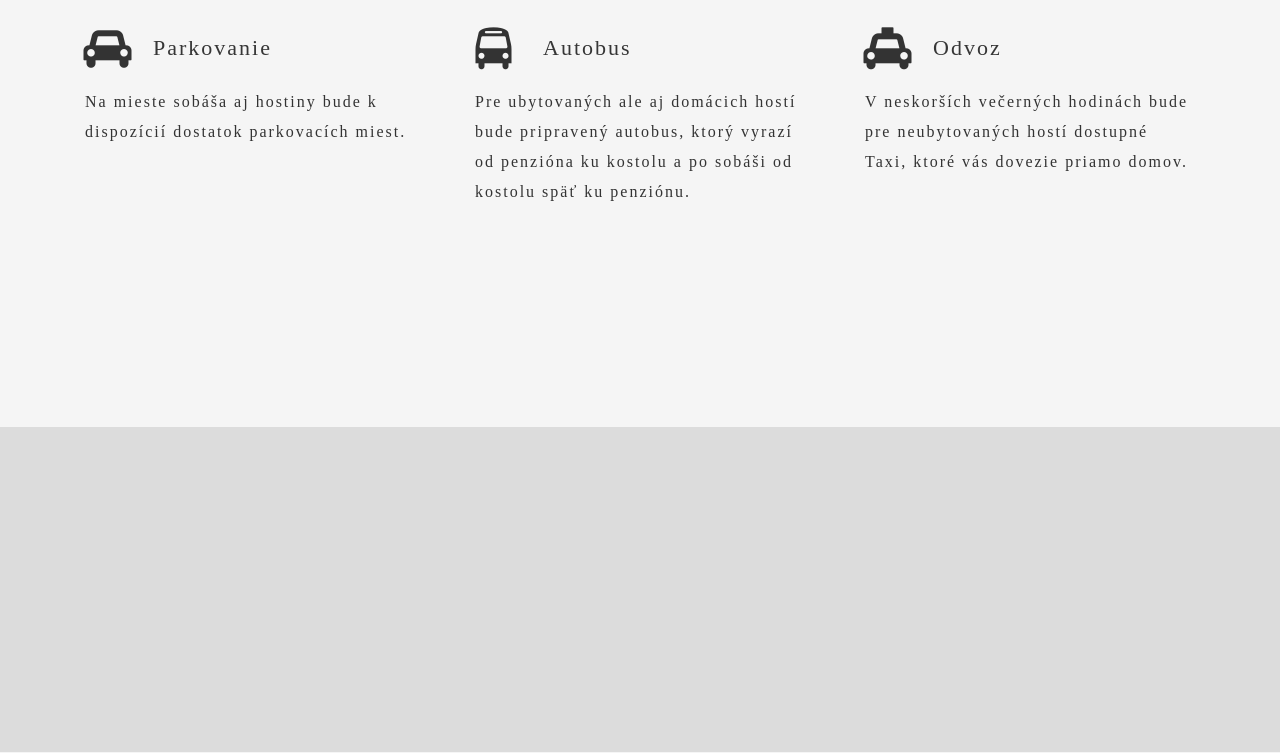
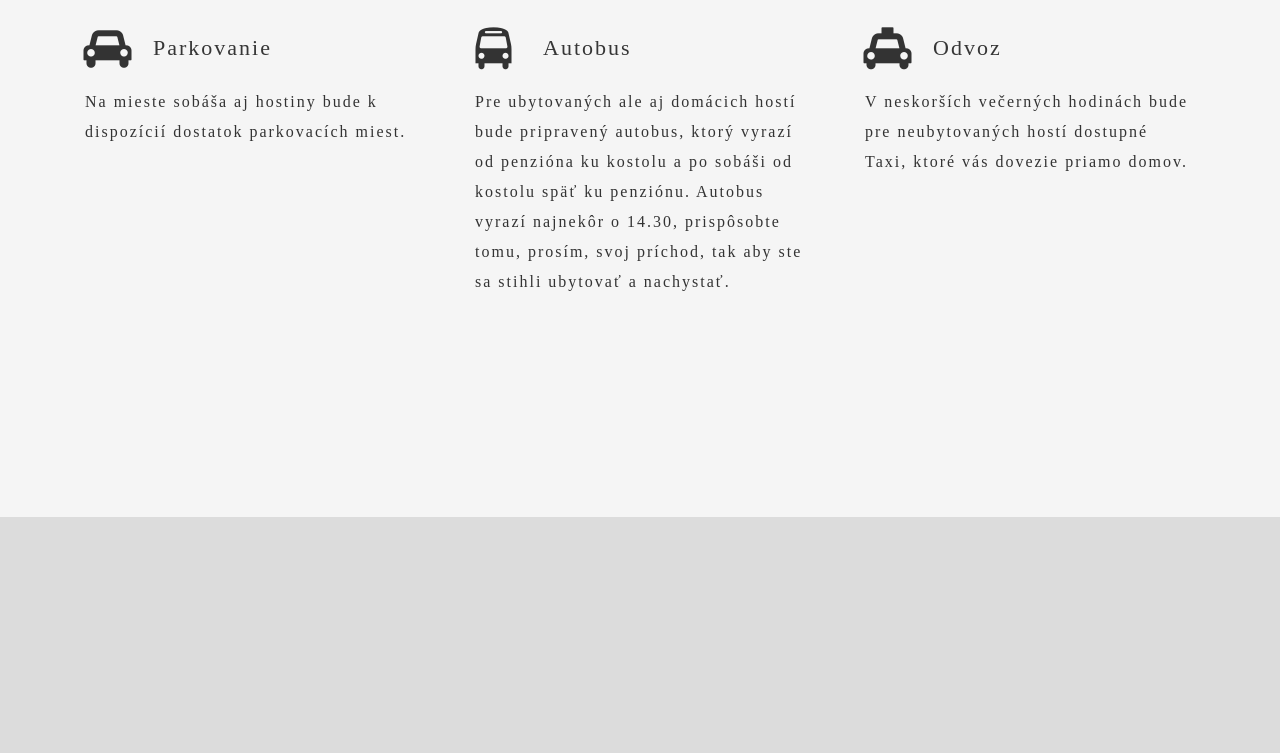
Before and after one commit to slavokozar/katkaakubko, a plain HTML site: page index.html in a window 1280 px wide. Shown: the part 5207-5960 px from the top of the page. Drawn offline with Linux system fonts and the light colour scheme; some packages are replaced by stand-ins of ours; a web font is replaced by a local one.

Commit message:
Update index.html
update of texts

```diff
--- a/index.html
+++ b/index.html
@@ -494,7 +494,8 @@
                             </div>
                         </div>
                         <p class="the-feature animation fadeInUp">Pre ubytovaných ale aj domácich hostí bude pripravený
-                            autobus, ktorý vyrazí od penzióna ku kostolu a po sobáši od kostolu späť ku penziónu.</p>
+                            autobus, ktorý vyrazí od penzióna ku kostolu a po sobáši od kostolu späť ku penziónu.
+                            Autobus vyrazí najnekôr o 14.30, prispôsobte tomu, prosím, svoj príchod, tak aby ste sa stihli ubytovať a nachystať.</p>
 
                     </div>
                 </div>
```
